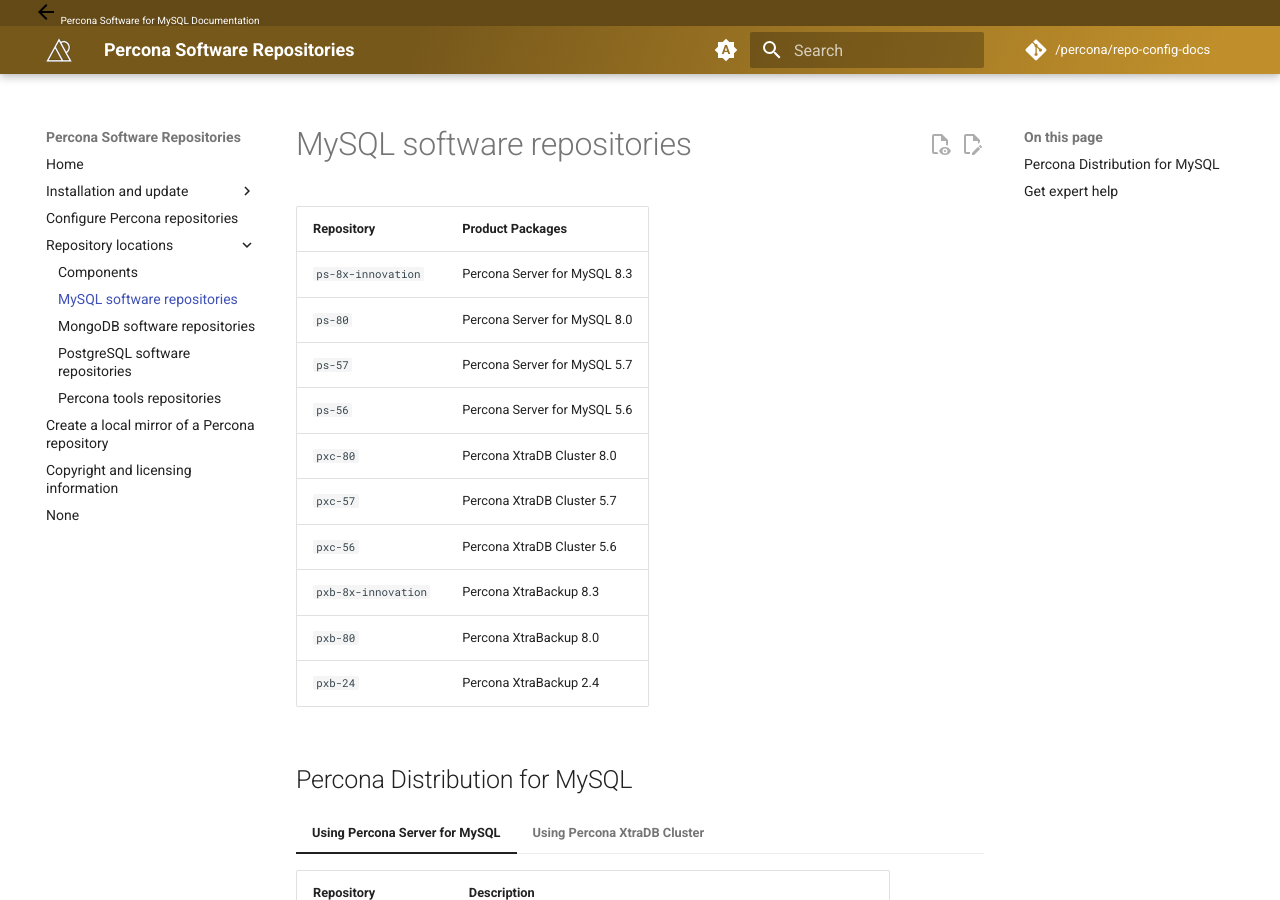
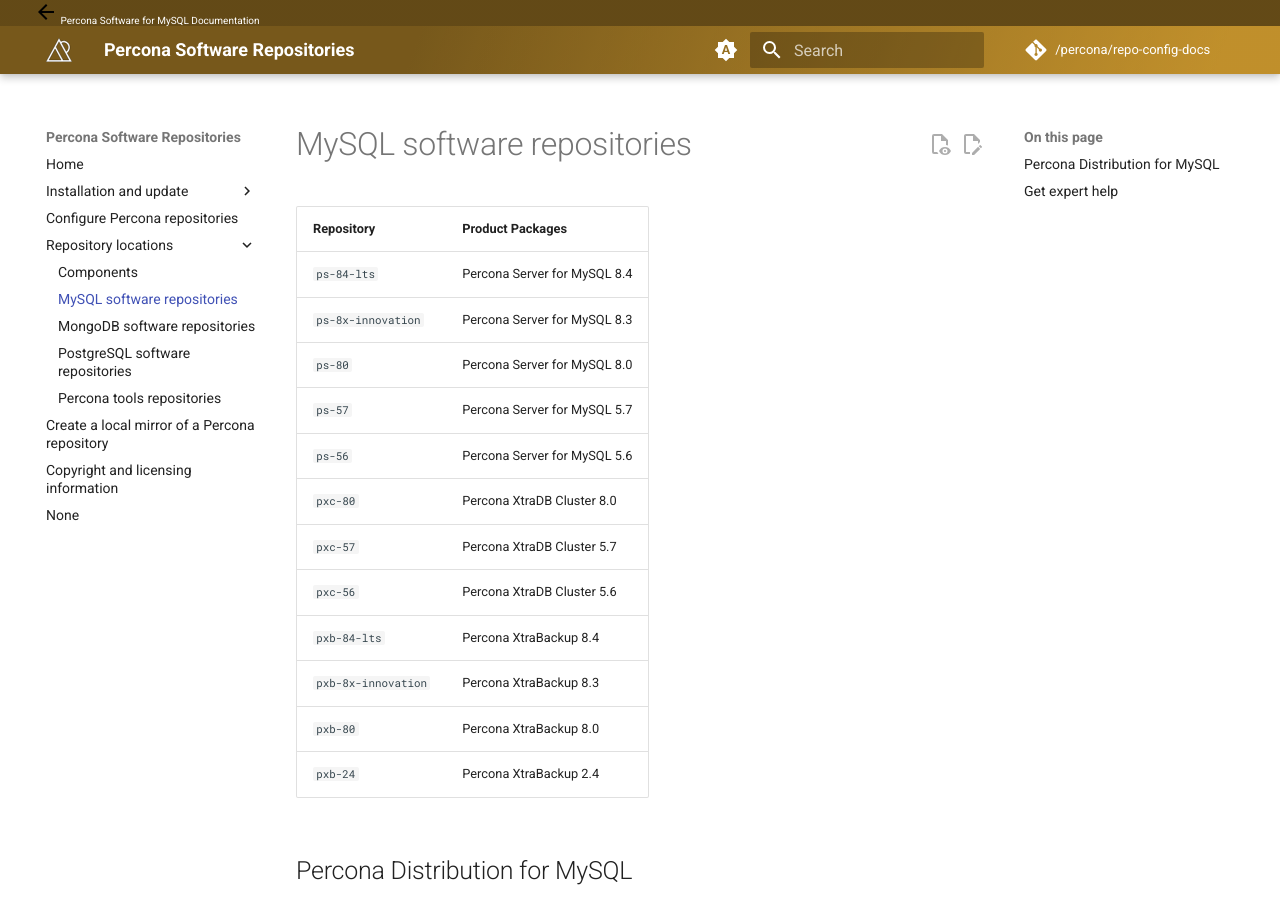
Before and after one commit to percona/repo-config-docs, an MkDocs documentation site: the page built from docs/mysql.md, in a window 1280 px wide and 900 px high. Built offline with MkDocs 1.6.1 and Material for MkDocs 9.7.7, drawn with Linux system fonts in a browser that asks for light colours; nearby versions of some CDN libraries; comment, search, counter and statistics services are not loaded; the version menu is left out.

Commit message:
PREL-274 Update the list of versions for PS and PXB 	modified:   docs/mysql.md

```diff
--- a/docs/mysql.md
+++ b/docs/mysql.md
@@ -2,6 +2,7 @@
 
 | Repository         | Product Packages                    |
 | ------------------ | ----------------------------------- |
+| `ps-84-lts`        | Percona Server for MySQL 8.4        |
 | `ps-8x-innovation` | Percona Server for MySQL 8.3        |
 | `ps-80`            | Percona Server for MySQL 8.0        |
 | `ps-57`            | Percona Server for MySQL 5.7        |
@@ -9,6 +10,7 @@
 | `pxc-80`           | Percona XtraDB Cluster 8.0          |
 | `pxc-57`           | Percona XtraDB Cluster 5.7          |
 | `pxc-56`           | Percona XtraDB Cluster 5.6          |
+| `pxb-84-lts`       | Percona XtraBackup 8.4              |
 | `pxb-8x-innovation`| Percona XtraBackup 8.3              |
 | `pxb-80`           | Percona XtraBackup 8.0              |
 | `pxb-24`           | Percona XtraBackup 2.4              |
```
